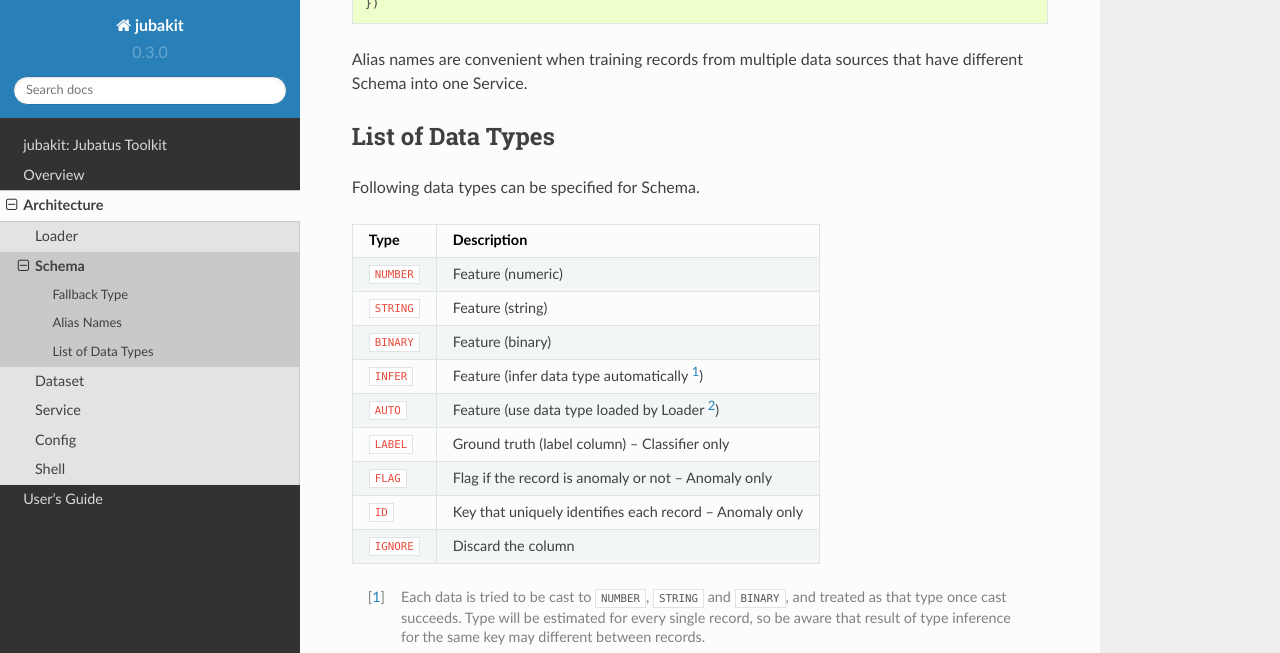
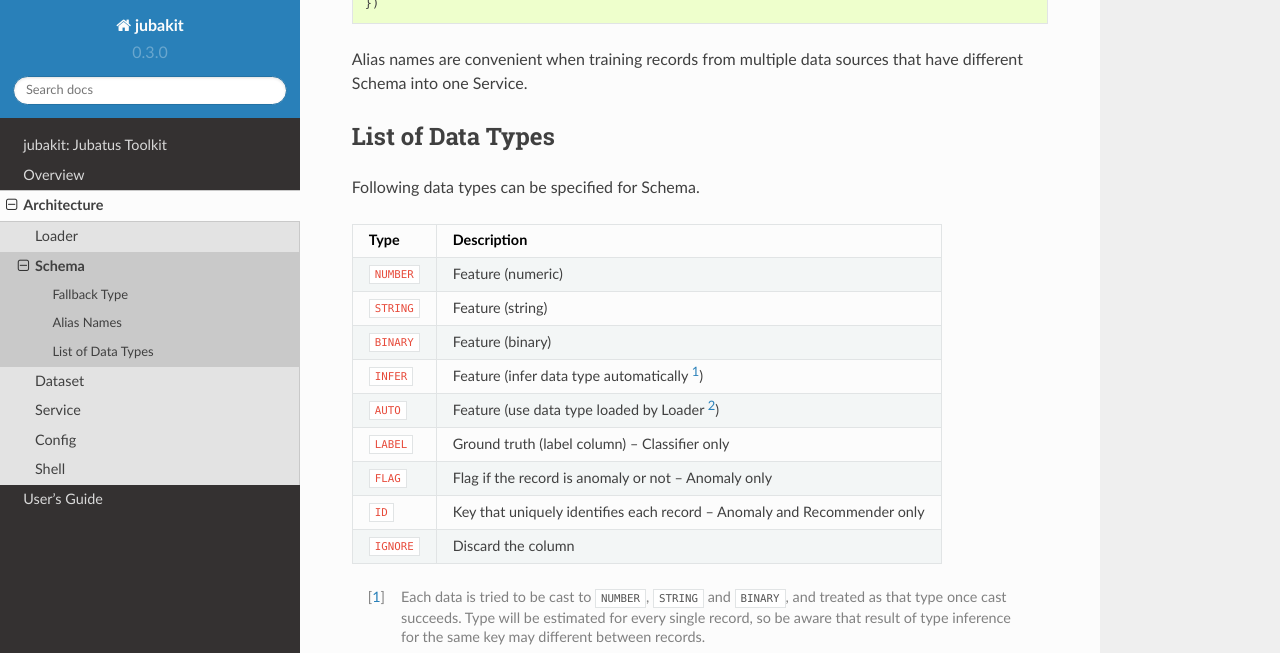
Before and after one commit to jubatus/jubakit, a Sphinx documentation site: the page built from doc/source/architecture/schema.rst, in a window 1280 px wide and 900 px high, scrolled down 1098 px. Shown: the top 653 px of the window. Built offline with Sphinx 7.4.7 and the Read the Docs theme 2.0.0, drawn with Linux system fonts in a browser that asks for light colours; pages that are not in the unit, such as notebooks, are missing from menus.

Commit message:
update document

```diff
--- a/doc/source/architecture/schema.rst
+++ b/doc/source/architecture/schema.rst
@@ -57,27 +57,27 @@ List of Data Types
 
 Following data types can be specified for Schema.
 
-+---------------+-----------------------------------------------------------------------+
-| Type          | Description                                                           |
-+===============+=======================================================================+
-| ``NUMBER``    | Feature (numeric)                                                     |
-+---------------+-----------------------------------------------------------------------+
-| ``STRING``    | Feature (string)                                                      |
-+---------------+-----------------------------------------------------------------------+
-| ``BINARY``    | Feature (binary)                                                      |
-+---------------+-----------------------------------------------------------------------+
-| ``INFER``     | Feature (infer data type automatically [1]_)                          |
-+---------------+-----------------------------------------------------------------------+
-| ``AUTO``      | Feature (use data type loaded by Loader [2]_)                         |
-+---------------+-----------------------------------------------------------------------+
-| ``LABEL``     | Ground truth (label column) -- Classifier only                        |
-+---------------+-----------------------------------------------------------------------+
-| ``FLAG``      | Flag if the record is anomaly or not -- Anomaly only                  |
-+---------------+-----------------------------------------------------------------------+
-| ``ID``        | Key that uniquely identifies each record -- Anomaly only              |
-+---------------+-----------------------------------------------------------------------+
-| ``IGNORE``    | Discard the column                                                    |
-+---------------+-----------------------------------------------------------------------+
++---------------+-------------------------------------------------------------------------------+
+| Type          | Description                                                                   |
++===============+===============================================================================+
+| ``NUMBER``    | Feature (numeric)                                                             |
++---------------+-------------------------------------------------------------------------------+
+| ``STRING``    | Feature (string)                                                              |
++---------------+-------------------------------------------------------------------------------+
+| ``BINARY``    | Feature (binary)                                                              |
++---------------+-------------------------------------------------------------------------------+
+| ``INFER``     | Feature (infer data type automatically [1]_)                                  |
++---------------+-------------------------------------------------------------------------------+
+| ``AUTO``      | Feature (use data type loaded by Loader [2]_)                                 |
++---------------+-------------------------------------------------------------------------------+
+| ``LABEL``     | Ground truth (label column) -- Classifier only                                |
++---------------+-------------------------------------------------------------------------------+
+| ``FLAG``      | Flag if the record is anomaly or not -- Anomaly only                          |
++---------------+-------------------------------------------------------------------------------+
+| ``ID``        | Key that uniquely identifies each record -- Anomaly and Recommender only      |
++---------------+-------------------------------------------------------------------------------+
+| ``IGNORE``    | Discard the column                                                            |
++---------------+-------------------------------------------------------------------------------+
 
 .. [1] Each data is tried to be cast to  ``NUMBER``, ``STRING`` and ``BINARY``, and treated as that type once cast succeeds.
        Type will be estimated for every single record, so be aware that result of type inference for the same key may different between records.
--- a/doc/source/architecture/service.rst
+++ b/doc/source/architecture/service.rst
@@ -57,6 +57,7 @@ Currently the following Services are available in Jubakit.
 
 * `Classifier <http://jubat.us/en/api_classifier.html>`_ -- :py:class:`jubakit.classifier.Classifier`
 * `Anomaly <http://jubat.us/en/api_anomaly.html>`_ -- :py:class:`jubakit.anomaly.Anomaly`
+* `Recommender <http://jubat.us/en/api_recommender.html>`_ -- :py:class:`jubakit.recommender.Recommender`
 * `Weight <http://jubat.us/en/api_weight.html>`_ -- :py:class:`jubakit.weight.Weight`
 
 Support of other Services is ongoing.
```
